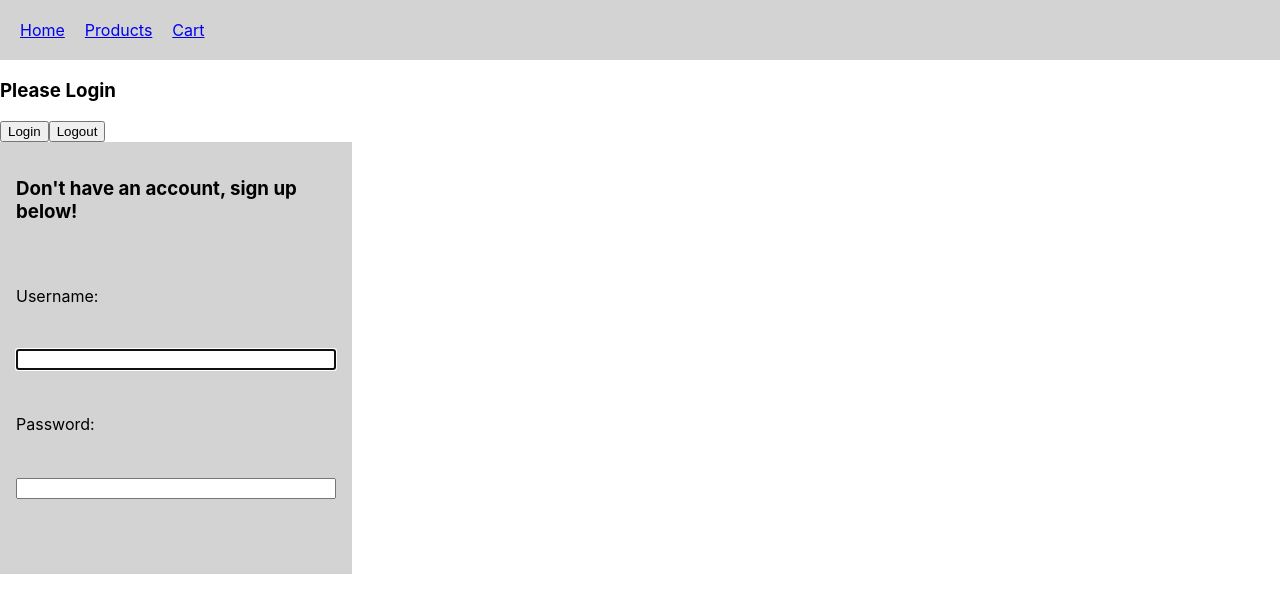
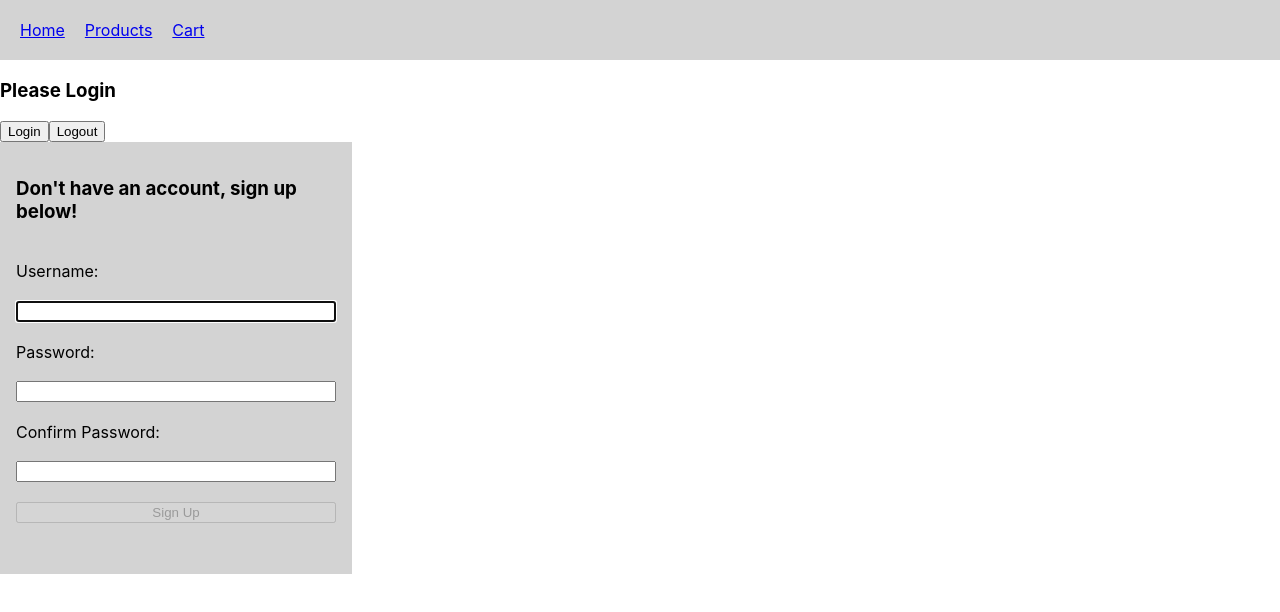
Before and after one commit to carlosbanales/fauxwebstore, a React (Create React App) app: page / in a window 1280 px wide. Shown: the top 612 px of the page. Built offline with nearby package versions, Linux system fonts and the light colour scheme; no server answers.

Commit message:
added button ofr sign up

```diff
--- a/src/App.js
+++ b/src/App.js
@@ -13,7 +13,7 @@ function App() {
   const [productList, setProductList] = useState([]);
 	const [cartList, setCartList] = useState([]);
 
-  console.log('App js file parsing began');
+  console.log('App js file ran');
 
   async function fetchData() {
     try {
@@ -51,7 +51,6 @@ function App() {
         <Route path="/checkout" element={ <Checkout /> } />
         <Route path="*" element={ <NotFound /> } />
       </Routes>
-      { console.log("App.js finished parsing") }
     </>
   )
 };
--- a/src/components/Register.js
+++ b/src/components/Register.js
@@ -29,14 +29,11 @@ function Register() {
 
 	useEffect(() => {
 		const result = USER_REGEX.test(user);
-		console.log(result);
 		setValidName(result);
 	}, [user])
 
 	useEffect(() => {
 		const result = PWD_REGEX.test(pwd);
-		console.log(result);
-		console.log(pwd);
 		setValidPwd(result);
 		const match = pwd === matchPwd;
 		setValidMatch(match);
@@ -110,6 +107,32 @@ function Register() {
 					<span aria-label="percent">%</span>
 					<span aria-label="dollar sign">$</span>
 				</p>
+				<label htmlFor="confirm_pwd">
+					Confirm Password:
+				</label>
+				<input
+					type="password"
+					id="confirm_pwd"
+					onChange={(e) => setMatchPwd(e.target.value)}
+					required
+					aria-invalid={validMatch ? "false" : "true"}
+					aria-describedby="confirmnote"
+					onFocus={() => setMatchFocus(true)}
+					onBlur={() => setMatchFocus(false)}
+				/>
+				<span className={validMatch && matchPwd ? "valid" : "hide"}>
+					OK
+				</span>
+				<span className={validMatch || !pwd ? "hide" : "invalid"}>
+					Invalid
+				</span>
+				<p id="confirmnote"
+				className={matchFocus && !validMatch ? "instructions" : "offscreen"}>
+					Must match first password.<br />
+					</p>
+					<button disabled={!validName || !validPwd || !validMatch ? true : false}>
+						Sign Up
+					</button>
 			</form>
 		</section>
 	);
```
